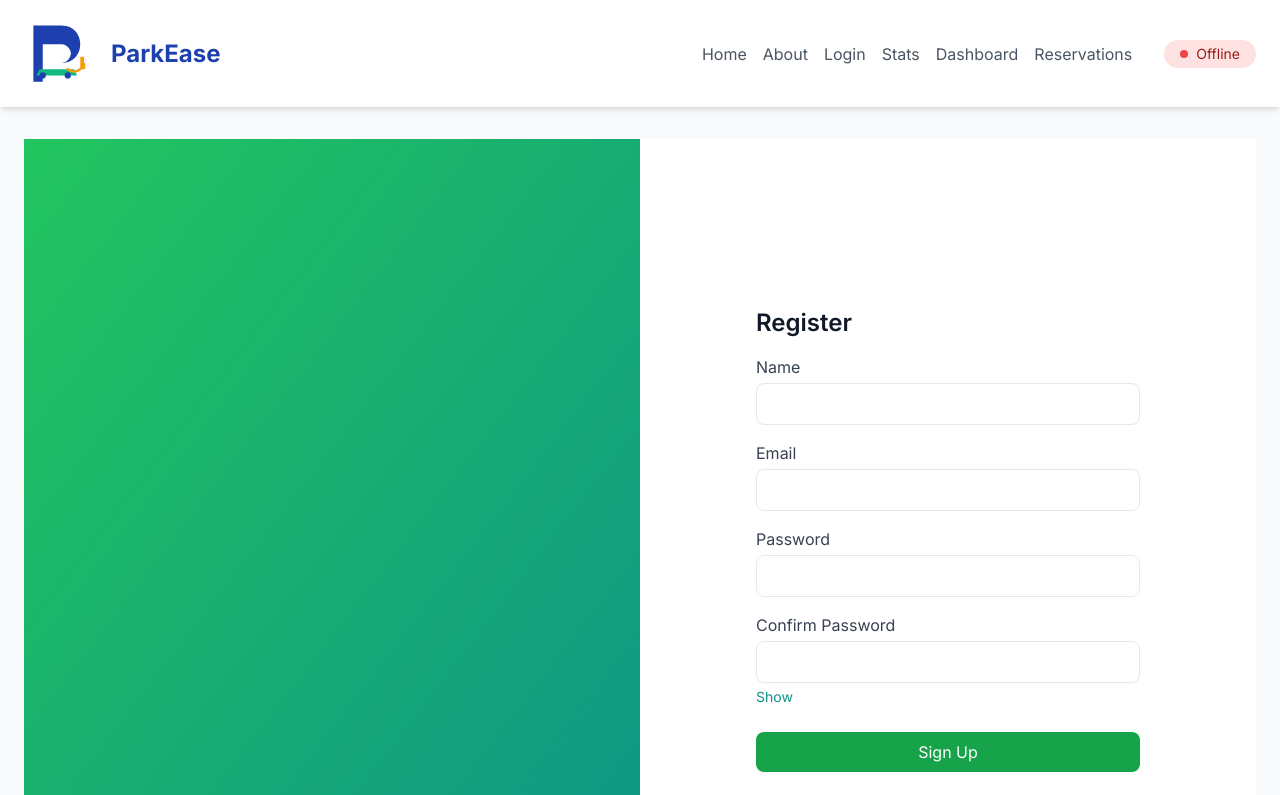
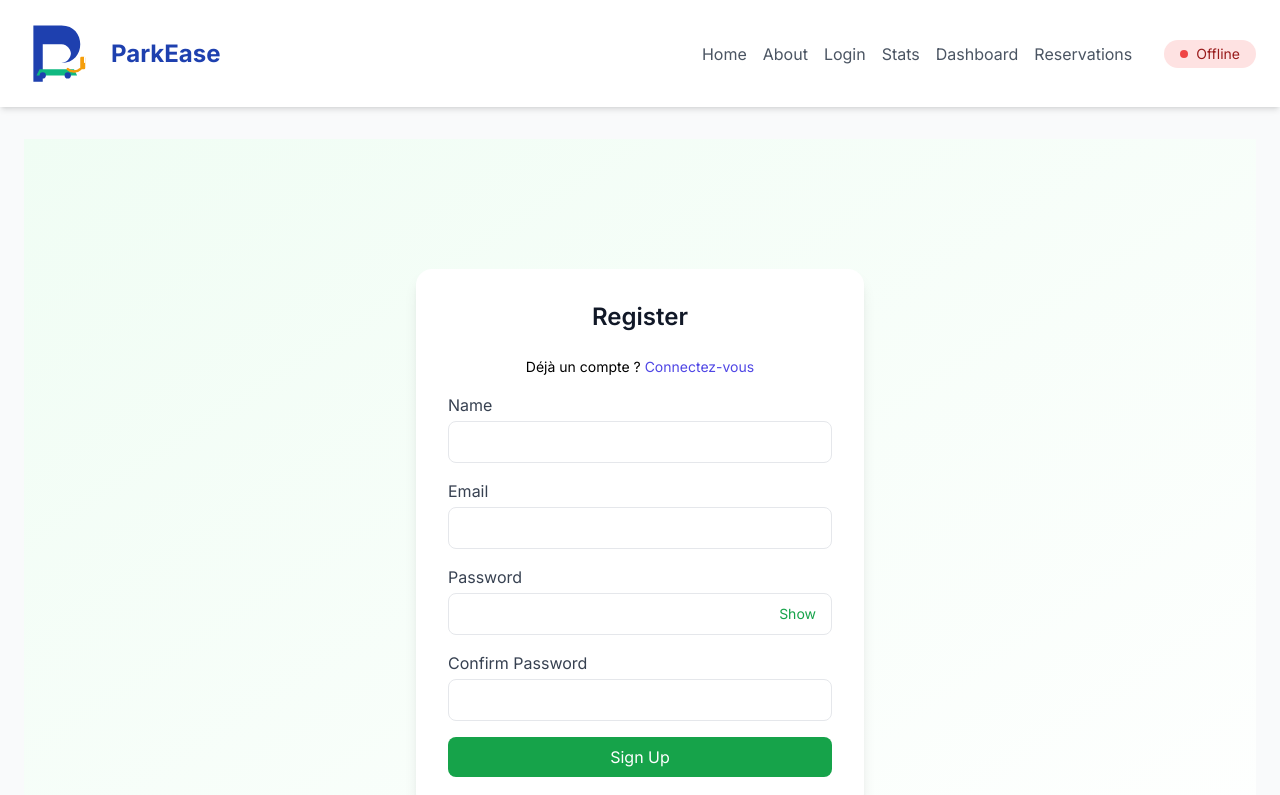
Before and after one commit to jabibamman/software-architecture-heuristics, a Vue app in the folder apps/parking-app-front/: page /register in a window 1280 px wide. Shown: the top 795 px of the page. Built offline with nearby package versions, Linux system fonts and the light colour scheme; no server answers.

Commit message:
feat(auth): add styled Login and Register views with Pinia store integration

```diff
--- a/apps/parking-app-front/src/services/auth.service.ts
+++ b/apps/parking-app-front/src/services/auth.service.ts
@@ -16,6 +16,10 @@ export default {
     return api.post<AuthResponse>('/auth/login', creds)
   },
 
+  register(payload: { name: string; email: string; password: string }) {
+    return api.post<AuthResponse>('/auth/register', payload)
+  },
+
   logout() {
     return api.post('/auth/logout')
   },
--- a/apps/parking-app-front/src/stores/useAuthStore.ts
+++ b/apps/parking-app-front/src/stores/useAuthStore.ts
@@ -25,6 +25,18 @@ export const useAuthStore = defineStore('auth', {
       }
     },
 
+    async register(payload: { name: string; email: string; password: string }) {
+      try {
+        const { data } = await authService.register(payload)
+        this.token = data.accessToken
+        this.user = data.user
+        localStorage.setItem('token', this.token)
+      } catch (error) {
+        console.error("Erreur lors de l'inscription :", error)
+        throw error
+      }
+    },
+
     initialize() {
       const savedToken = localStorage.getItem('token')
       if (savedToken) this.token = savedToken
--- a/apps/parking-app-front/src/views/RegisterView.vue
+++ b/apps/parking-app-front/src/views/RegisterView.vue
@@ -1,46 +1,75 @@
 <template>
-  <div class="flex h-screen">
-    <div class="w-1/2 bg-gradient-to-br from-green-500 to-teal-600 flex items-center justify-center">
-    </div>
-    <div class="w-1/2 flex items-center justify-center bg-white">
-      <div class="w-full max-w-md p-8">
-        <h2 class="text-2xl font-semibold text-gray-900 mb-4">Register</h2>
-        <form @submit.prevent="onSubmit">
-          <label class="block mb-4">
+  <div class="flex items-center justify-center min-h-screen bg-gradient-to-br from-green-50 to-white">
+    <div class="w-full max-w-md p-8 bg-white rounded-xl shadow-lg">
+      <h2 class="text-2xl font-semibold text-gray-900 mb-6 text-center">Register</h2>
+      <p class="text-sm text-center mb-4">
+        Déjà un compte ?
+        <router-link to="/login" class="text-indigo-600 hover:underline">
+          Connectez-vous
+        </router-link>
+      </p>
+      <form @submit.prevent="onSubmit" class="space-y-4">
+        <label class="block">
           <span class="text-gray-700">Name</span>
-            <input v-model="name" type="text" required class="mt-1 block w-full px-3 py-2 border rounded-lg focus:ring-2" />
+          <input
+            v-model="name"
+            type="text"
+            required
+            class="mt-1 block w-full px-3 py-2 border rounded-lg focus:ring-2 focus:ring-green-400"
+          />
         </label>
-          <label class="block mb-4">
+        <label class="block">
           <span class="text-gray-700">Email</span>
-            <input v-model="email" type="email" required class="mt-1 block w-full px-3 py-2 border rounded-lg focus:ring-2" />
+          <input
+            v-model="email"
+            type="email"
+            required
+            class="mt-1 block w-full px-3 py-2 border rounded-lg focus:ring-2 focus:ring-green-400"
+          />
         </label>
-          <label class="block mb-4">
+        <label class="block">
           <span class="text-gray-700">Password</span>
-            <input v-model="password" :type="showPassword ? 'text' : 'password'" required class="mt-1 block w-full px-3 py-2 border rounded-lg focus:ring-2" />
-          </label>
-          <label class="block mb-6">
-            <span class="text-gray-700">Confirm Password</span>
-            <input v-model="confirmPassword" :type="showPassword ? 'text' : 'password'" required class="mt-1 block w-full px-3 py-2 border rounded-lg focus:ring-2" />
-            <button type="button" @click="showPassword = !showPassword" class="mt-1 text-sm text-teal-600">
+          <div class="relative">
+            <input
+              v-model="password"
+              :type="showPassword ? 'text' : 'password'"
+              required
+              class="mt-1 block w-full px-3 py-2 border rounded-lg focus:ring-2 focus:ring-green-400"
+            />
+            <button
+              type="button"
+              @click="showPassword = !showPassword"
+              class="absolute inset-y-0 right-2 px-2 text-sm text-green-600"
+            >
               {{ showPassword ? 'Hide' : 'Show' }}
             </button>
+          </div>
         </label>
-          <button type="submit" class="w-full py-2 bg-green-600 text-white rounded-lg hover:bg-green-700">Sign Up</button>
+        <label class="block">
+          <span class="text-gray-700">Confirm Password</span>
+          <input
+            v-model="confirmPassword"
+            :type="showPassword ? 'text' : 'password'"
+            required
+            class="mt-1 block w-full px-3 py-2 border rounded-lg focus:ring-2 focus:ring-green-400"
+          />
+        </label>
+        <button
+          type="submit"
+          class="w-full py-2 bg-green-600 text-white rounded-lg hover:bg-green-700 transition"
+        >
+          Sign Up
+        </button>
       </form>
-        <p v-if="error" class="mt-4 text-red-600">{{ error }}</p>
-      </div>
+      <p v-if="error" class="mt-4 text-red-600 text-center">{{ error }}</p>
     </div>
   </div>
 </template>
 
-<script setup>
+<script setup lang="ts">
 import { ref } from 'vue'
 import { useRouter } from 'vue-router'
-import authService from '@/services/auth.service'
-import {useAuthStore} from "@/stores/useAuthStore";
-
-const router = useRouter()
-const auth = useAuthStore()
+import { useAuthStore } from '@/stores/useAuthStore'
 
 const name = ref('')
 const email = ref('')
@@ -49,6 +78,9 @@ const confirmPassword = ref('')
 const showPassword = ref(false)
 const error = ref('')
 
+const router = useRouter()
+const auth = useAuthStore()
+
 async function onSubmit() {
   error.value = ''
   if (password.value !== confirmPassword.value) {
@@ -56,16 +88,10 @@ async function onSubmit() {
     return
   }
   try {
-    const { data } = await authService.register({ name: name.value, mail: mail.value, password: password.value })
-    auth.token = data.token
-    auth.user = data.user
-    localStorage.setItem('token', data.token)
+    await auth.register({ name: name.value, email: email.value, password: password.value })
     router.push({ name: 'reservations' })
-  } catch (e) {
+  } catch (e: any) {
     error.value = e.response?.data?.message || 'Registration failed'
   }
 }
 </script>
-
-<style>
-</style>
```
Lines whose indentation alone changed are shown as unchanged.
